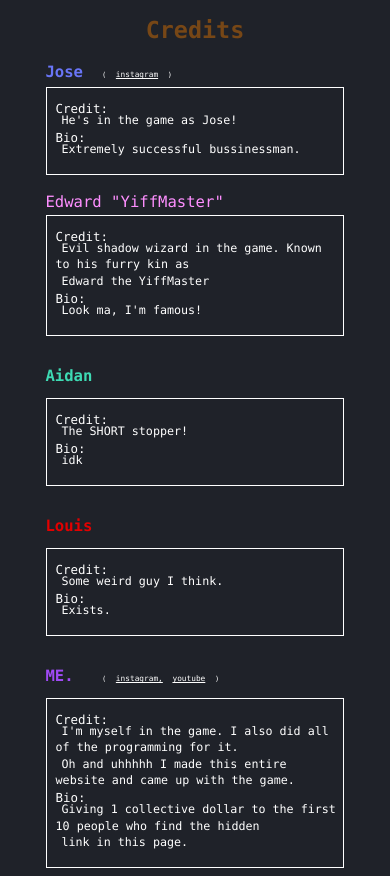
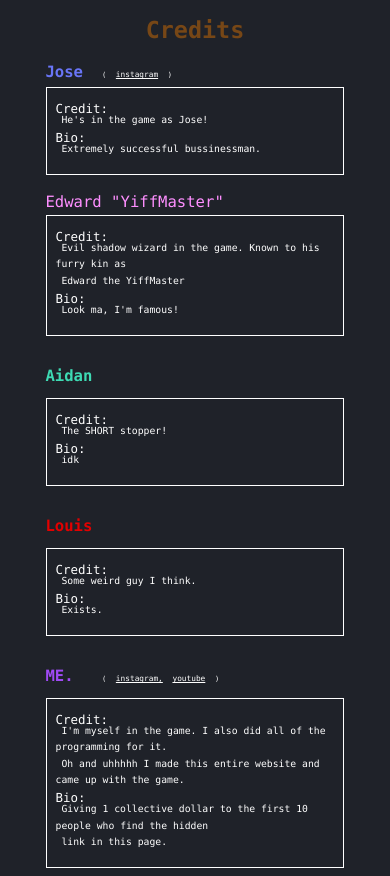
Before and after one commit to almonds-game/almonds-game.github.io, a PHP site: page /clear_save.html in a window 390 px wide. Run offline with PHP 8.4, Linux system fonts and the light colour scheme.

Commit message:
fontSize adj

```diff
--- a/clear_save.css
+++ b/clear_save.css
@@ -48,7 +48,7 @@ div {border: 1.5px solid white;}
   }
 
   #categoryTxt {
-    font-size: 3vw;
+    font-size: 2.5vw;
     padding-left: 1.5vw;
     line-height: 4.2vw;
   }
```
